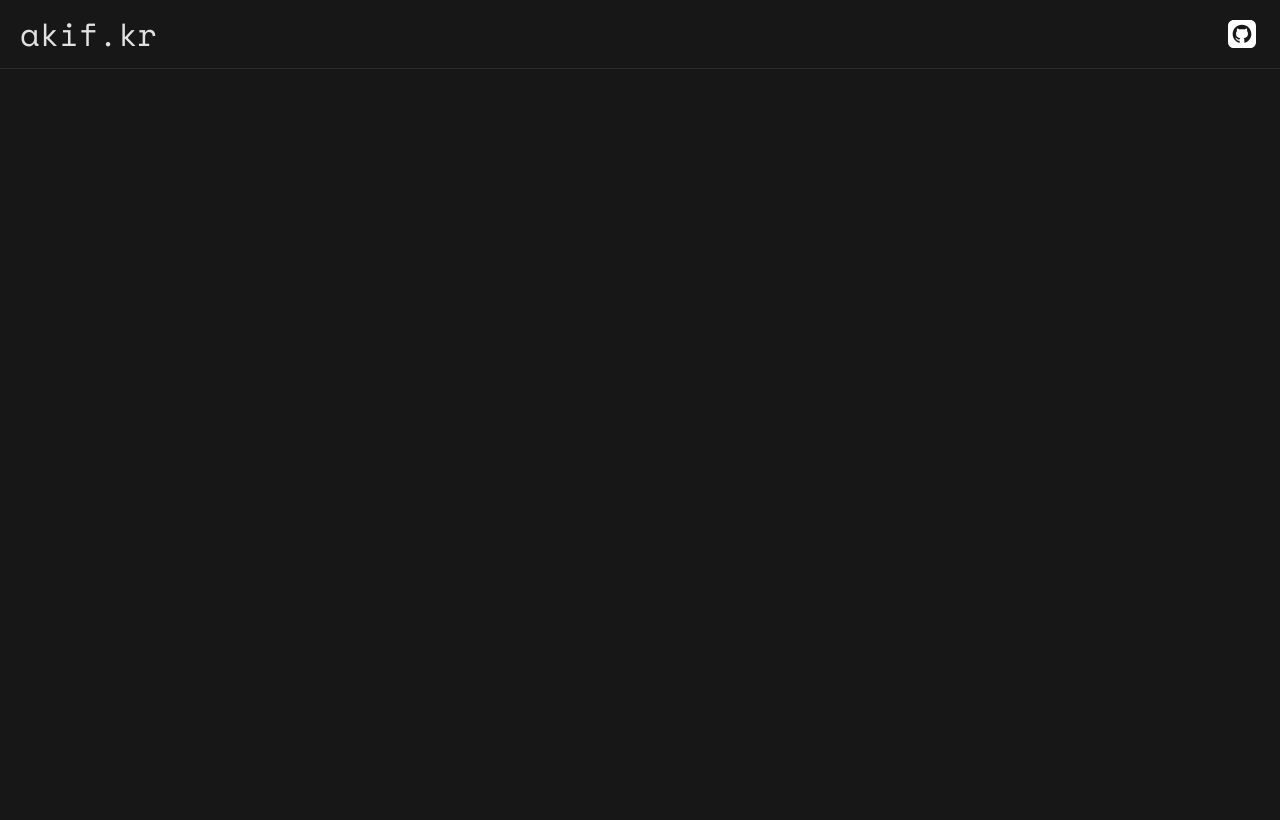
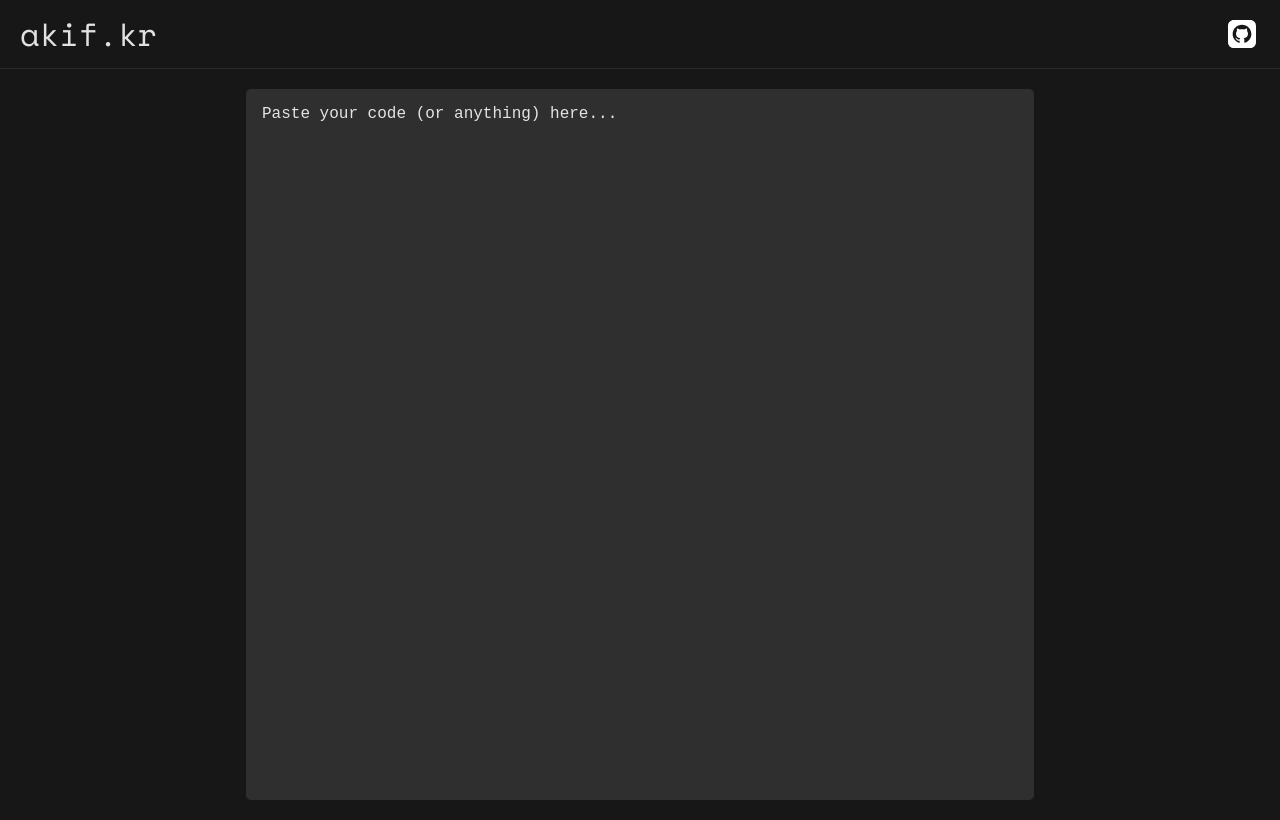
Before and after one commit to ak-tr/stash, a Vue app: page / in a window 1280 px wide. Built offline with nearby package versions, Linux system fonts and the light colour scheme.

Commit message:
💄 added container to app

```diff
--- a/src/App.vue
+++ b/src/App.vue
@@ -1,16 +1,19 @@
 <template>
   <div class="wrapper">
     <AppHeader />
+    <AppContainer />
   </div>
 </template>
 
 <script lang="ts">
 import AppHeader from './components/AppHeader.vue';
+import AppContainer from './components/AppContainer.vue';
 
 export default {
   name: "App",
   components: {
     AppHeader,
+    AppContainer,
   }
 }
 </script>
```
